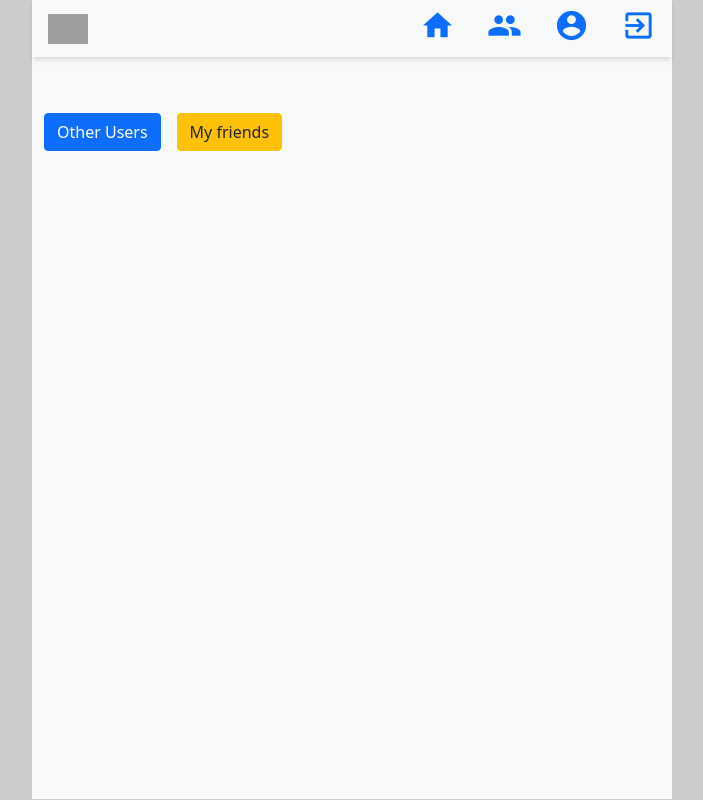
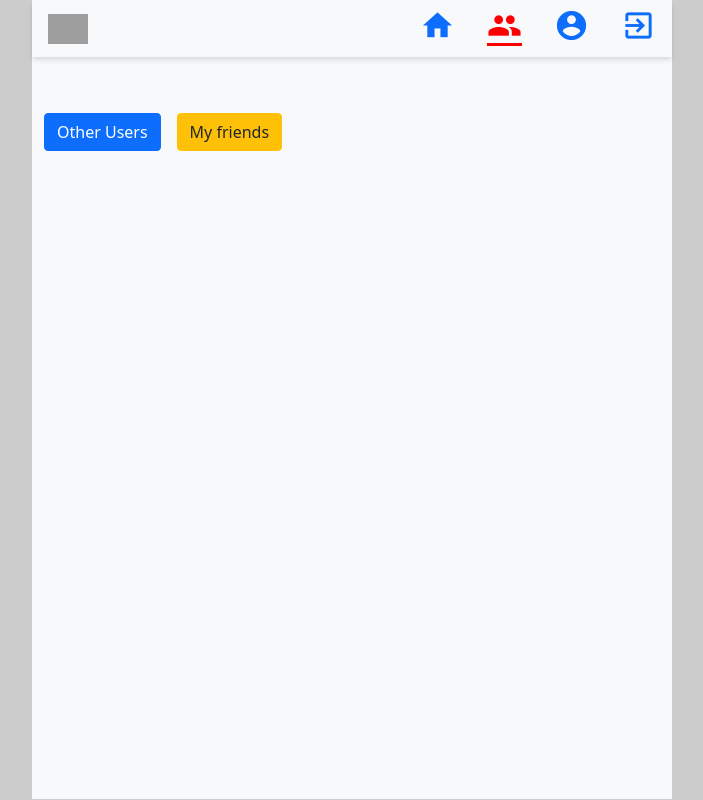
Before and after one commit to PNC-WEP-ONE-WEEK-PROJECT/PHP-DB-G11, a PHP site: page /views/friends_view.php in a window 1280 px wide. Shown: the whole page, without its empty margins (288-991 px from the left). Run offline with PHP 8.4, Linux system fonts and the light colour scheme; the visitor is signed in with stand-in values (Sample User, id 1); data that the repository does not hold is empty; grey boxes are pictures that could not be loaded.

Commit message:
Active page

```diff
--- a/templates/nav_bar.php
+++ b/templates/nav_bar.php
@@ -3,13 +3,13 @@
             <a class="navbar-brand px-3" href="../controllers/refresh_page_controller.php"><img class="logo" src="../images/logo.png" alt=""></a>
             <ul class="nav nav-pills d-flex justify-content-between" id="nav-menu">
                 <li class="nav-item">
-                    <a class="nav-link" href="../controllers/refresh_page_controller.php"><i class="material-icons menu-icon">home</i></a>
+                    <a class="nav-link" href="../controllers/refresh_page_controller.php"><i class="material-icons menu-icon home-page">home</i></a>
                 </li>
                 <li class="nav-item">
-                    <a class="nav-link" href="../views/friends_view.php"><i class="material-icons menu-icon">people</i></a>
+                    <a class="nav-link" href="../views/friends_view.php"><i class="material-icons menu-icon friend-page">people</i></a>
                 </li>
                 <li class="nav-item">
-                    <a class="nav-link" href="../views/profile_view.php"><i class="material-icons menu-icon">account_circle</i></a>
+                    <a class="nav-link" href="../views/profile_view.php"><i class="material-icons menu-icon profile-page">account_circle</i></a>
                 </li>
                 <li class="nav-item" action="" method="post">
                     <a class="nav-link" href="../index.php"><i class="material-icons menu-icon">exit_to_app</i></a>
--- a/views/friends_view.php
+++ b/views/friends_view.php
@@ -104,6 +104,13 @@ if (isset($_SESSION["userID"]) and !empty($_SESSION["userID"])) {
 
 
 
+<script>
+
+    var friend = document.querySelector(".friend-page");
+    friend.style.color = "red";
+    friend.style.borderBottom = "solid 3px red";
+
+</script>
 
 
 
--- a/views/home_view.php
+++ b/views/home_view.php
@@ -177,4 +177,7 @@ require_once("../templates/footer.php");
         document.querySelectorAll(".numberOfLikes")[number].textContent = parseInt(currentLike) + 1;
         document.querySelectorAll(".like-icon")[number].style.color = "blue";
     }
+    var home = document.querySelector(".home-page");
+    home.style.color = "red";
+    home.style.borderBottom = "solid 3px red";
 </script>
```
Also changed, not shown: views/profile_view.php (+9 -0 lines).
